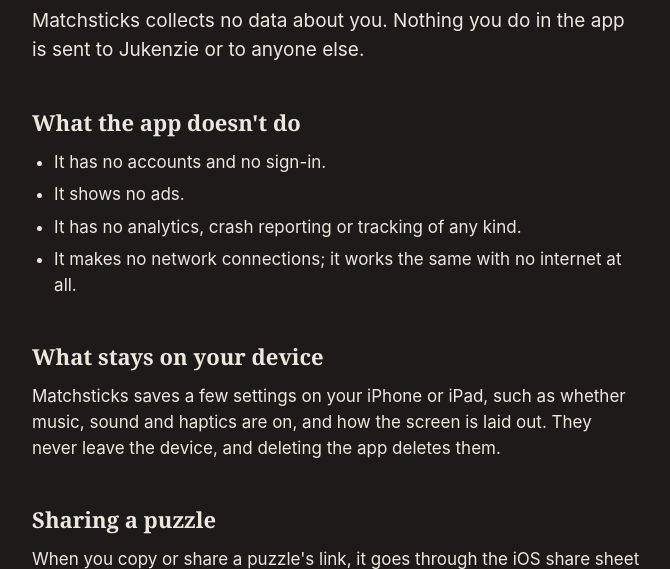
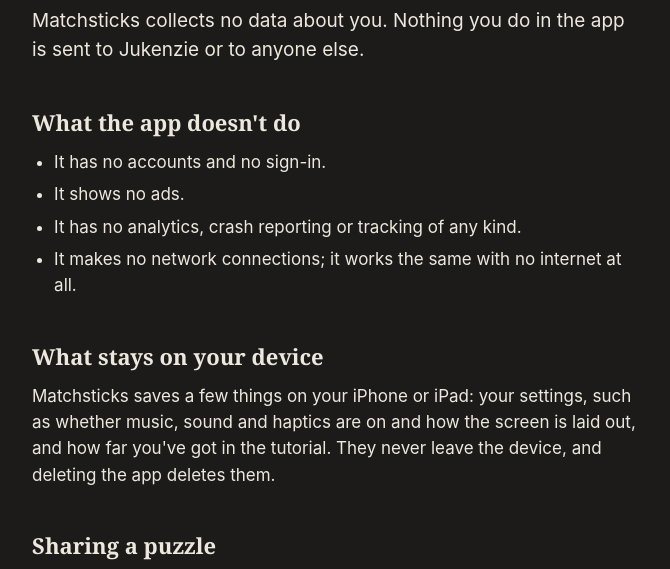
Before and after one commit to pglockner/jukenzie.com, a plain HTML site: page matchsticks/privacy/index.html in a window 1280 px wide. Shown: the part 154-723 px from the top of the page, without its empty margins (304-974 px from the left). Drawn offline with Linux system fonts and the light colour scheme.

Commit message:
Matchsticks privacy: it also keeps tutorial progress on the device
Co-Authored-By: Claude Opus 5.5 <noreply@anthropic.com>

```diff
--- a/matchsticks/privacy/index.html
+++ b/matchsticks/privacy/index.html
@@ -29,7 +29,7 @@
   </ul>
 
   <h2>What stays on your device</h2>
-  <p>Matchsticks saves a few settings on your iPhone or iPad, such as whether music, sound and haptics are on, and how the screen is laid out. They never leave the device, and deleting the app deletes them.</p>
+  <p>Matchsticks saves a few things on your iPhone or iPad: your settings, such as whether music, sound and haptics are on and how the screen is laid out, and how far you've got in the tutorial. They never leave the device, and deleting the app deletes them.</p>
 
   <h2>Sharing a puzzle</h2>
   <p>When you copy or share a puzzle's link, it goes through the iOS share sheet to the app you choose. The link holds only the puzzle's seed, such as <code>hard-8f3a2c</code>. Matchsticks doesn't see what you send or to whom.</p>
```
